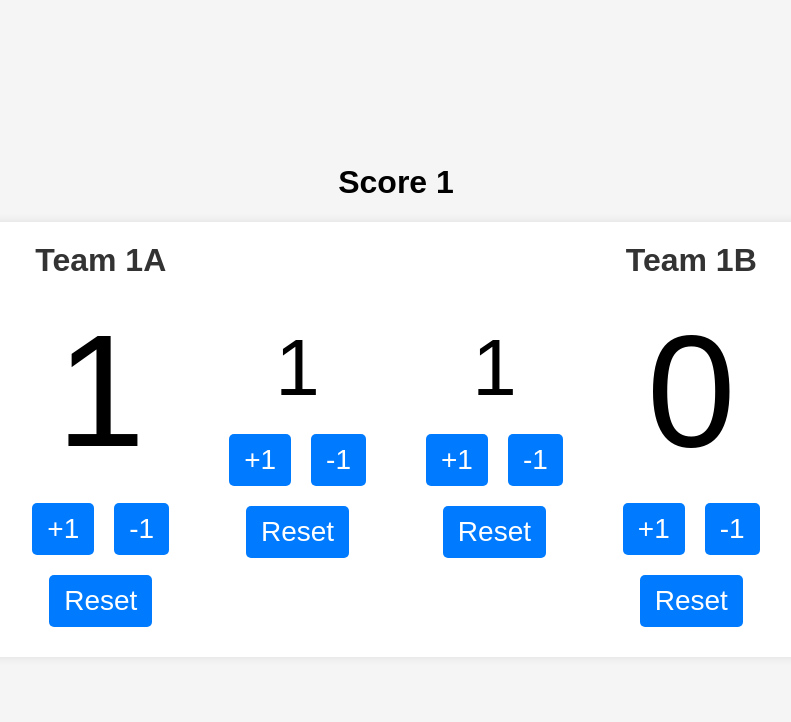
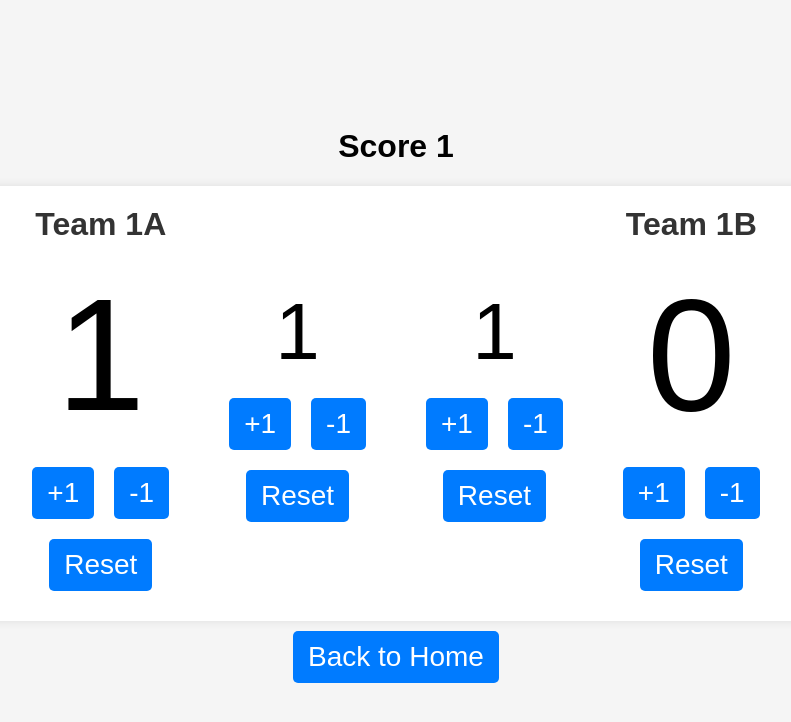
Before and after one commit to 1PingSun/scoreboard, a Flask app: page /scorepage/1 in a window 1280 px wide. Shown: the top 722 px of the page, without its empty margins (244-1035 px from the left). Run offline with Flask 3, Linux system fonts and the light colour scheme; the visitor is signed in with stand-in values (Sample User, id 1); data comes from the database, SQL or seed files in the repository.

Commit message:
add back to home

```diff
--- a/templates/score.html
+++ b/templates/score.html
@@ -102,6 +102,7 @@
             <button onclick="resetScore(4)">Reset</button>
         </div>
     </div>
+    <button onclick="goToHome()">Back to Home</button>
 
     <script>
         const scoreElements = [
```
